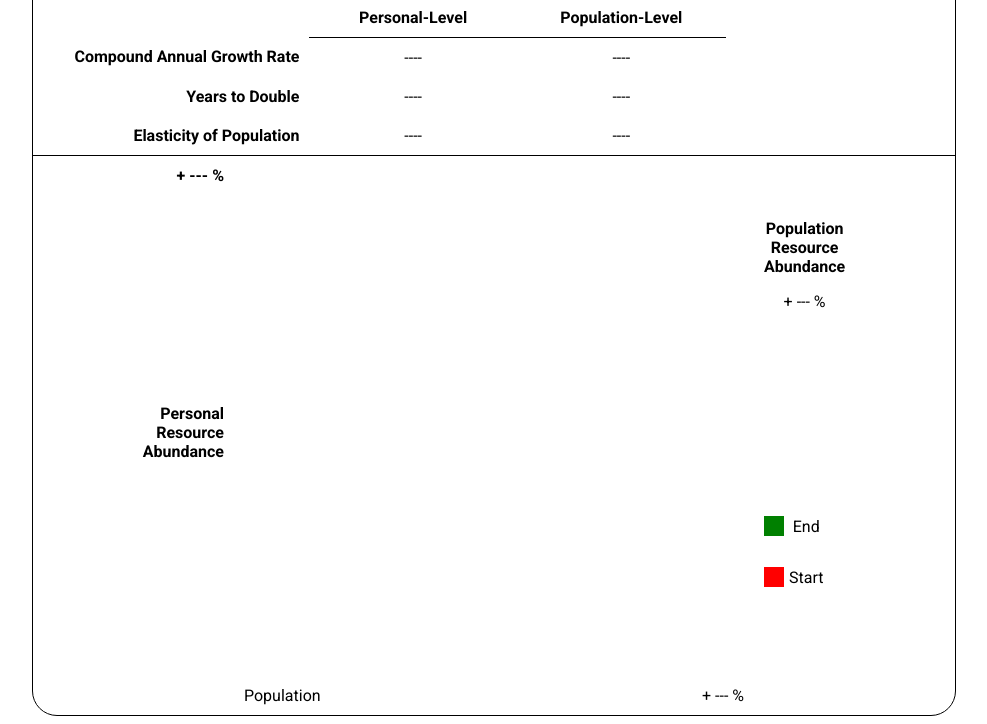
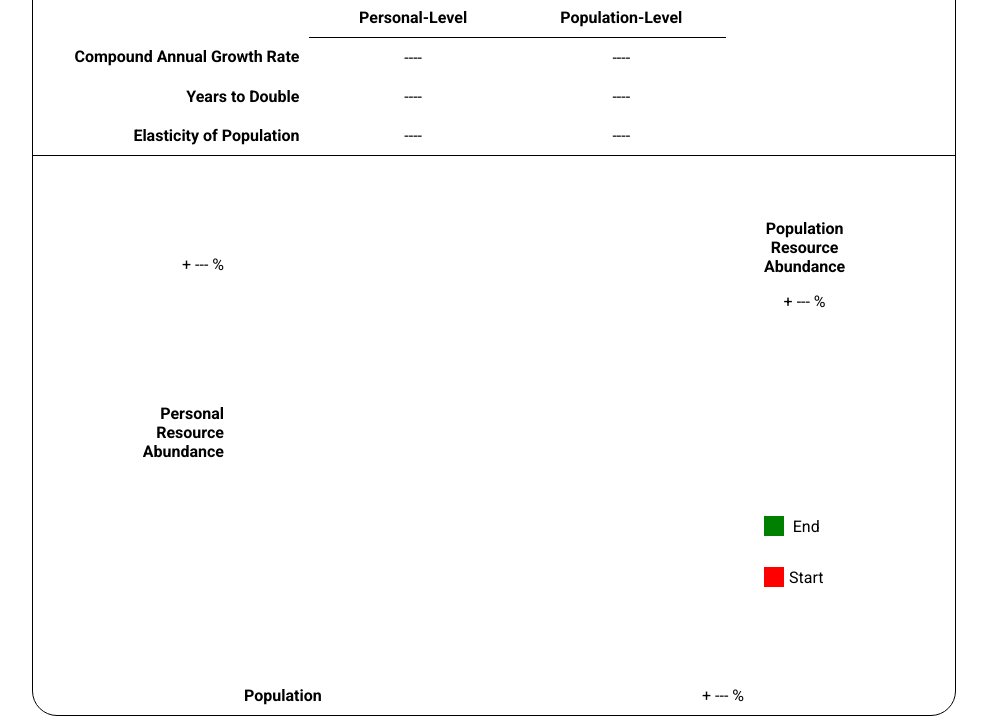
Before and after one commit to caydenpark/super-abundance, a plain HTML site: page index.html in a window 1280 px wide. Shown: the part 473-1197 px from the top of the page, without its empty margins (146-1133 px from the left). Drawn offline with Linux system fonts and the light colour scheme.

Commit message:
white space

```diff
--- a/index.html
+++ b/index.html
@@ -249,7 +249,7 @@
             <tr>
               <td></td>
               <td id="bottomLabel">
-                <div id="labelPopulation">Population</div>
+                <div id="labelPopulation" style="font-weight: bold;">Population</div>
                 <div id="percentagePopChangeIllustration">+ --- %</div>
               </td>
               <td></td>
--- a/scripts/calculations.js
+++ b/scripts/calculations.js
@@ -199,7 +199,7 @@ function performCalculations() {
     document.getElementById("endYearKey").textContent = endYearBoxNumber;
     document.getElementById("startYearKey").textContent = startYearBoxNumber;
 
-    document.getElementById("personalMultiplierPercentageChangeIllustration").innerHTML = "+"+personalMultiplierPercentageChange.toFixed(1)+"%";
+    document.getElementById("personalMultiplierPercentageChangeIllustration").innerHTML = "+ "+personalMultiplierPercentageChange.toFixed(1)+"%";
     document.getElementById("populationMultiplierPercentageChangeIllustration").innerHTML = "+ "+populationMultiplierPercentageChange.toFixed(1)+"%";
     document.getElementById("percentagePopChangeIllustration").innerHTML = "+ "+percentagePopChange.toFixed(1)+"%";
 
--- a/styles/base.css
+++ b/styles/base.css
@@ -250,5 +250,6 @@ select {
 }
 
 #personalMultiplierPercentageChangeIllustration {
-  vertical-align: top;
+  /* vertical-align: top; */
+  font-weight: 400;
 }
```
